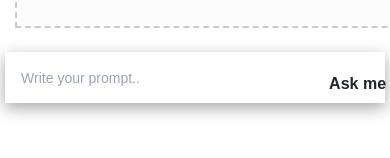
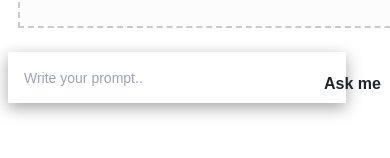
Before and after one commit to abishkar123/-Image-Text-AI, a React (Vite) app: page / in a window 390 px wide. Shown: the part 543-701 px from the top of the page. Built offline with nearby package versions, Linux system fonts and the light colour scheme.

Commit message:
mobile UI updated

```diff
--- a/src/App.css
+++ b/src/App.css
@@ -100,11 +100,11 @@
     left: 7vh;
   }
   .input-content{
-    width: 45vh;
+    width: 40vh;
    }
    .button-text{
 
-    left:21.5rem;
+    left:21rem;
 
   }
 
```
